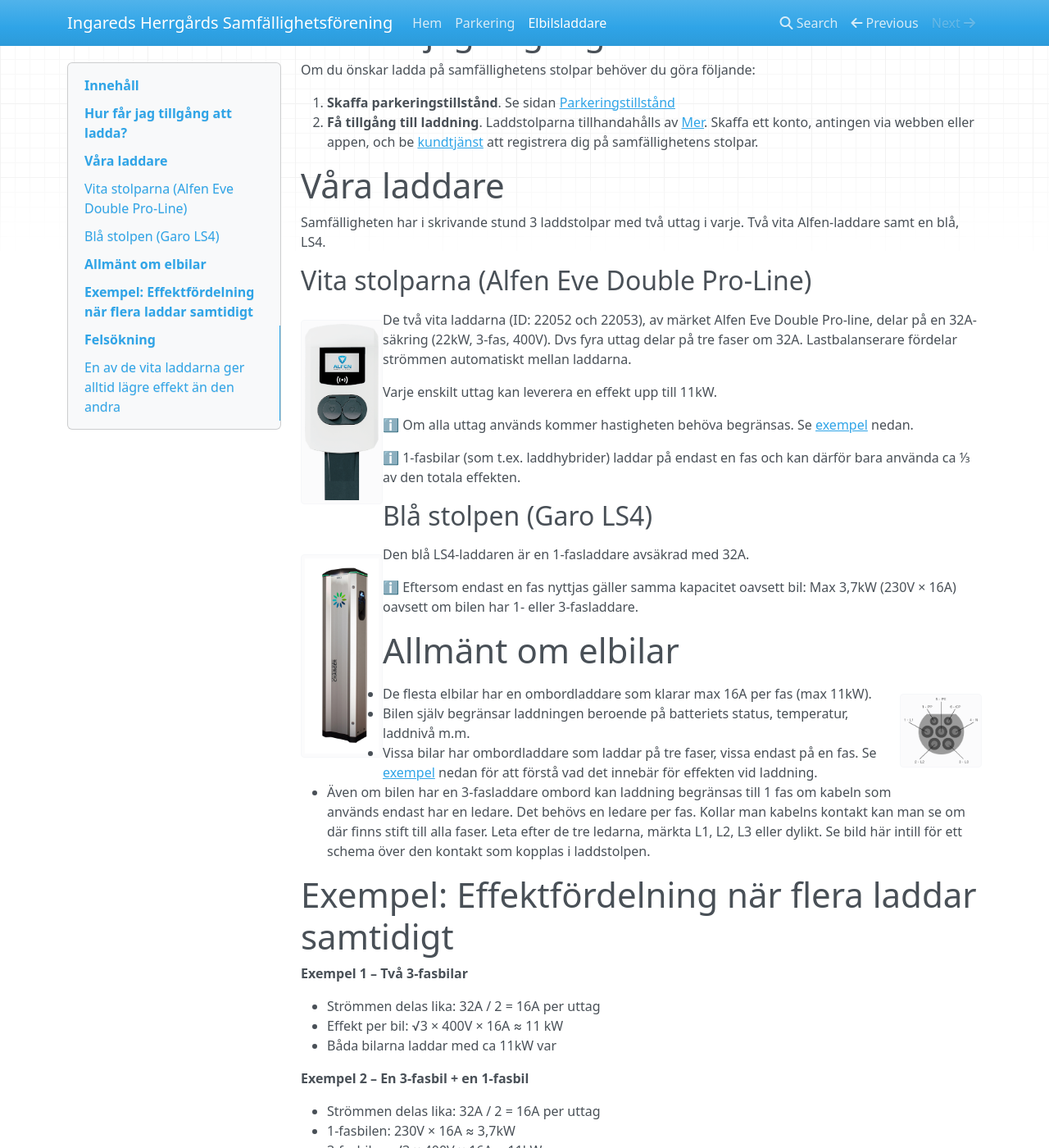
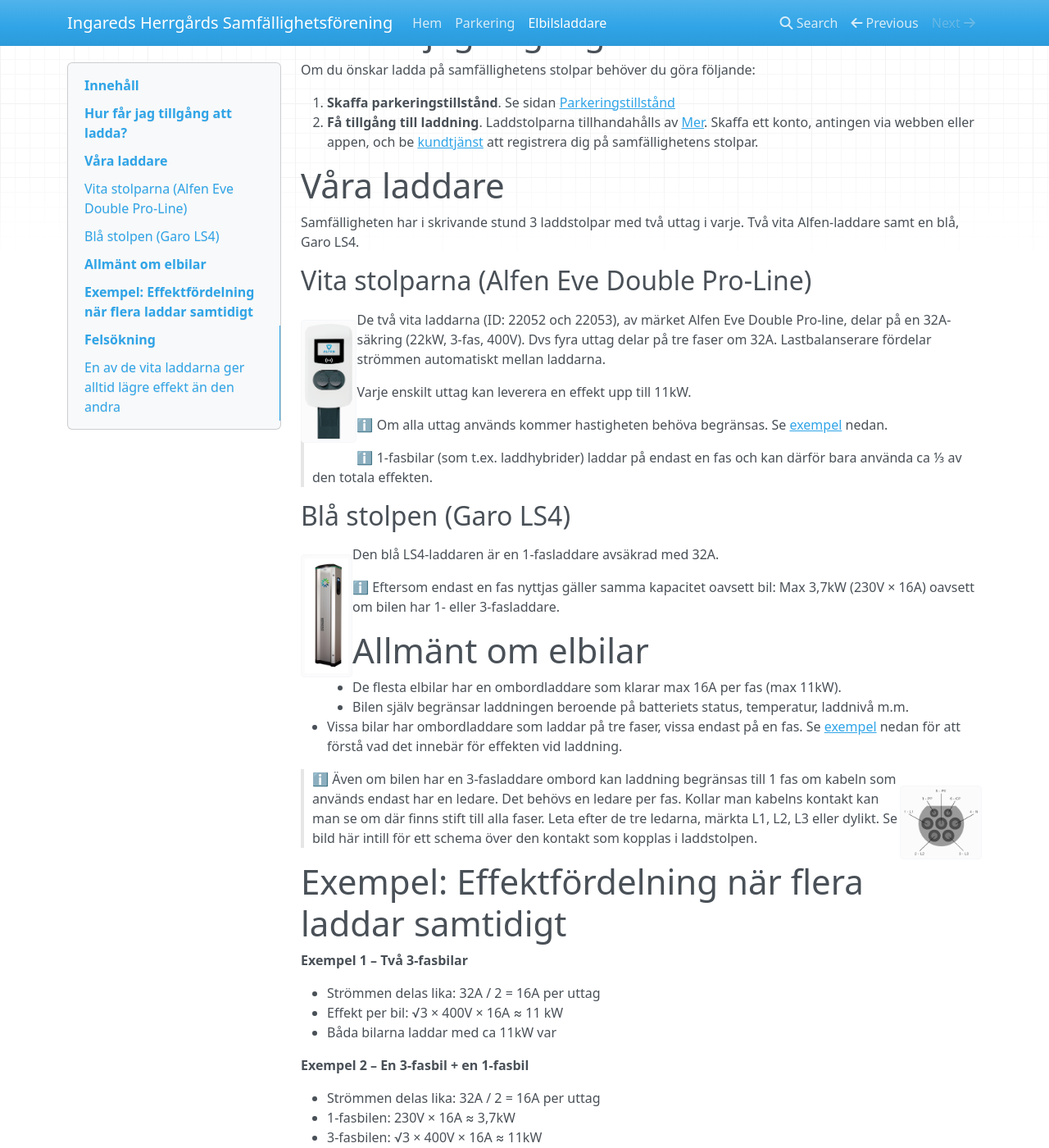
Before and after one commit to robin-persson/ingareds-herrgaard, an MkDocs documentation site: the page built from docs/elbilsladdare.md, in a window 1280 px wide and 1400 px high, scrolled down 392 px. Shown: the whole window at 82% size. Built offline with MkDocs 1.6.1, drawn with Linux system fonts in a browser that asks for light colours; nearby versions of some CDN libraries.

```diff
--- a/docs/elbilsladdare.md
+++ b/docs/elbilsladdare.md
@@ -13,11 +13,11 @@ Om du önskar ladda på samfällighetens stolpar behöver du göra följande:
 
 # Våra laddare
 
-Samfälligheten har i skrivande stund 3 laddstolpar med två uttag i varje. Två vita Alfen-laddare samt en blå, LS4.
+Samfälligheten har i skrivande stund 3 laddstolpar med två uttag i varje. Två vita Alfen-laddare samt en blå, Garo LS4.
 
 ## Vita stolparna (Alfen Eve Double Pro-Line)
 
-![Alfen Eve Double Pro-Line](./img/alfen-eve-double-pro-line.png){ align=left width=100 }
+![Alfen Eve Double Pro-Line](./img/alfen-eve-double-pro-line.png){ align=left height=150 }
 
 De två vita laddarna (ID: 22052 och 22053), av märket Alfen Eve Double Pro-line, delar på en 32A-säkring (22kW, 3-fas, 400V). Dvs fyra uttag delar på tre faser om 32A. Lastbalanserare fördelar strömmen automatiskt mellan laddarna.
 
@@ -29,7 +29,7 @@ Varje enskilt uttag kan leverera en effekt upp till 11kW.
 
 ## Blå stolpen (Garo LS4)
 
-![Garo LS4](./img/garo-ls4.jpg){ align=left width=100}
+![Garo LS4](./img/garo-ls4.jpg){ align=left height=150}
 
 Den blå LS4-laddaren är en 1-fasladdare avsäkrad med 32A.
 
@@ -37,12 +37,13 @@ Den blå LS4-laddaren är en 1-fasladdare avsäkrad med 32A.
 
 # Allmänt om elbilar
 
-![Stiftplacering TYP2-kontakt för laddstolpe](./img/typ2-kontakt-stift.png){ align=right width=100 }
-
 - De flesta elbilar har en ombordladdare som klarar max 16A per fas (max 11kW).
 - Bilen själv begränsar laddningen beroende på batteriets status, temperatur, laddnivå m.m.
 - Vissa bilar har ombordladdare som laddar på tre faser, vissa endast på en fas. Se [exempel](#exempel-effektfordelning-nar-flera-laddar-samtidigt) nedan för att förstå vad det innebär för effekten vid laddning.
-- Även om bilen har en 3-fasladdare ombord kan laddning begränsas till 1 fas om kabeln som används endast har en ledare. Det behövs en ledare per fas. Kollar man kabelns kontakt kan man se om där finns stift till alla faser. Leta efter de tre ledarna, märkta L1, L2, L3 eller dylikt. Se bild här intill för ett schema över den kontakt som kopplas i laddstolpen.
+
+![Stiftplacering TYP2-kontakt för laddstolpe](./img/typ2-kontakt-stift.png){ align=right width=100 }
+
+> ℹ️ Även om bilen har en 3-fasladdare ombord kan laddning begränsas till 1 fas om kabeln som används endast har en ledare. Det behövs en ledare per fas. Kollar man kabelns kontakt kan man se om där finns stift till alla faser. Leta efter de tre ledarna, märkta L1, L2, L3 eller dylikt. Se bild här intill för ett schema över den kontakt som kopplas i laddstolpen.
 
 # Exempel: Effektfördelning när flera laddar samtidigt
 
```
